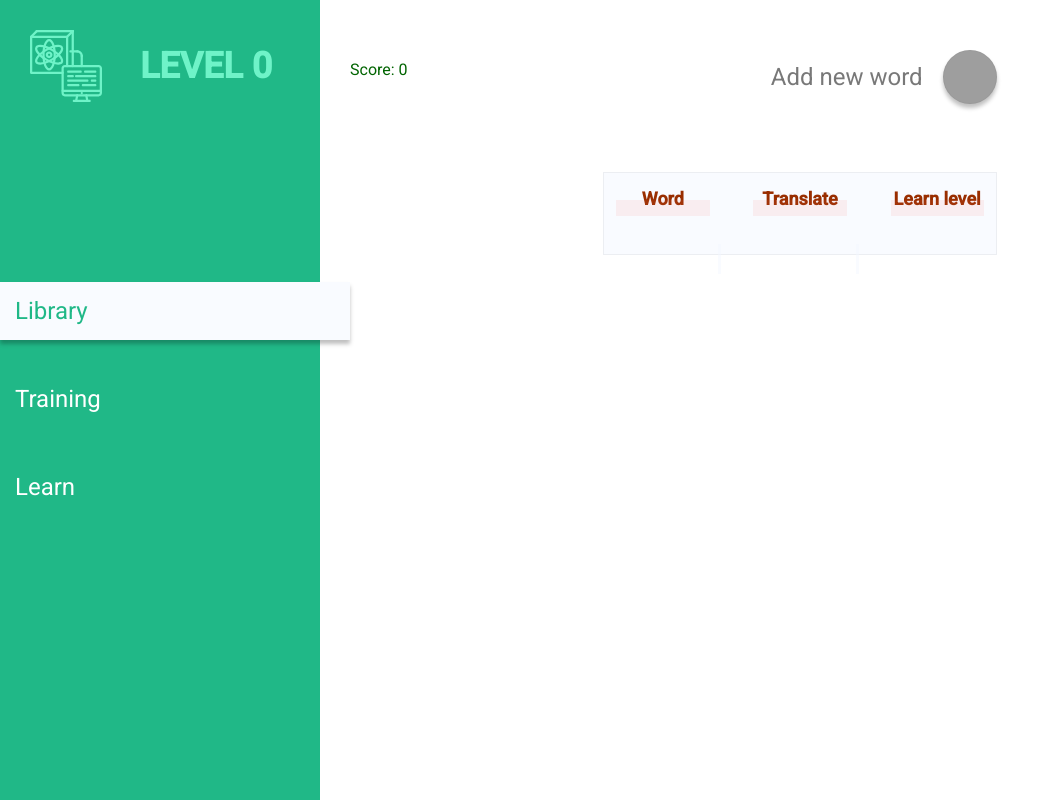
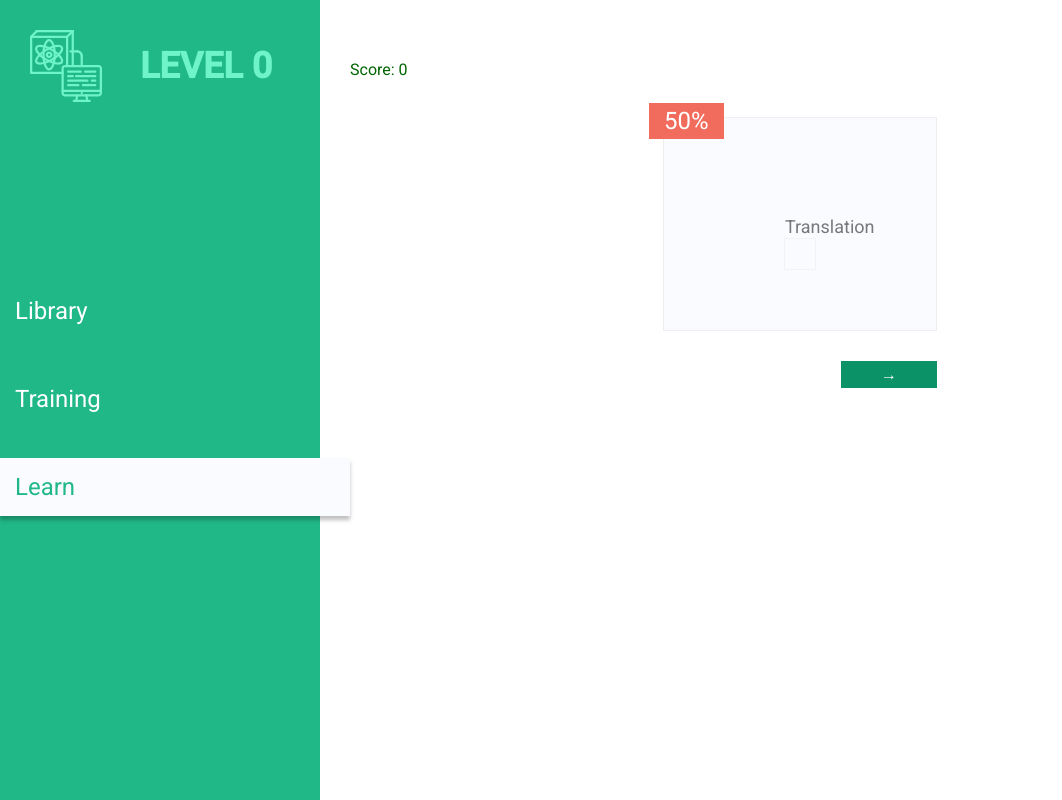
Before and after one commit to AnnaKalenik/homework_english_learn, a React (Create React App) app in the folder english-learn/: page /learn in a window 1280 px wide. Shown: the top 800 px of the page, without its empty margins (0-1062 px from the left). Built offline with nearby package versions, Linux system fonts and the light colour scheme; grey boxes are pictures that could not be loaded.

Commit message:
completed hw_15 part 3

```diff
--- a/english-learn/package.json
+++ b/english-learn/package.json
@@ -8,6 +8,7 @@
     "@testing-library/user-event": "^12.1.10",
     "react": "^17.0.1",
     "react-dom": "^17.0.1",
+    "react-router-dom": "^5.2.0",
     "react-scripts": "4.0.0",
     "web-vitals": "^0.2.4"
   },
--- a/english-learn/src/App.css
+++ b/english-learn/src/App.css
@@ -22,15 +22,17 @@ body {
   padding: 150px 0 0 0;
 }
 
-.nav-container li {
+.nav-container a {
   padding: 15px;
   font-style: normal;
   font-weight: normal;
   font-size: 24px;
   line-height: 28px;
+  text-decoration: none;
+  color: white;
 }
 
-.active {
+a.active {
   background: #F9FBFF;
   color: #20B887;
   box-shadow: 0px 4px 4px rgba(0, 0, 0, 0.25);
@@ -70,10 +72,16 @@ body {
   border-radius: 50%;
 }
 
-.btn-round.add {
+.btn-round.add,
+.btn-round.close {
   background-image: url("./images/add.svg");
   background-position: center;
   background-repeat: no-repeat;
+  transition: .2s linear;
+}
+
+.btn-round.close {
+  transform: rotate(45deg);
 }
 
 .app-wrapper {
@@ -134,7 +142,7 @@ body {
   content: '';
   position: absolute;
   right: 0;
-  top: 20px;
+  top: 0;
   width: 3px;
   background: rgba(242, 246, 254, 0.46);
   height: 100%;
@@ -142,13 +150,12 @@ body {
 
 .library-container > div  {
   display: grid;
-  grid-template-columns: repeat(3, 1fr);
+  grid-template-columns: repeat(4, 1fr);
   column-gap: 20px;
   font-style: normal;
   font-weight: normal;
   font-size: 24px;
   line-height: 28px;
-
   color: #836344;
 }
 
@@ -192,5 +199,86 @@ body {
   align-items: start;
   grid-auto-flow: row;
   align-content: flex-start;
-  row-gap: 68px;
+  row-gap: 60px;
 }
+
+.learn-wrapper {
+  display: grid;
+  align-items: center;
+  align-content: start;
+  margin-top: 117px;
+  justify-content: center;
+  row-gap: 30px;
+}
+
+.learn-container {
+  display: grid;
+  row-gap: 60px;
+  position: relative;
+  background: rgba(242, 246, 254, 0.46);
+  border: 1px solid rgba(0, 0, 0, 0.05);
+  box-sizing: border-box;
+  padding: 60px 120px;
+}
+
+.percentage {
+  position: absolute;
+  background: #F26C5E;
+  color: white;
+  font-size: 24px;
+  line-height: 28px;
+  top: -15px;
+  left: -15px;
+  padding: 4px 15px;
+}
+
+.word-translation {
+  font-size: 72px;
+  line-height: 84px;
+  color: #004828;
+}
+
+.word-container {
+  position: relative;
+  border: 1px solid rgba(0, 0, 0, 0.03);
+  box-sizing: border-box;
+  text-align: center;
+  padding: 15px;
+}
+
+.description-label {
+  position: absolute;
+  top: -23px;
+  left: 0;
+  font-size: 18px;
+  line-height: 21px;
+  color: rgba(0, 0, 0, 0.52);
+}
+
+.word {
+  font-weight: 300;
+  font-size: 48px;
+  line-height: 56px;
+  color: #1AAD7E;
+}
+
+.btn-next {
+  justify-self: end;
+  padding: 4px 40px;
+  background-color: #0C9267;
+  color: white;
+}
+
+.btn-repeat {
+  background-color: #0C9267;
+  color: white;
+  padding: 20px;
+  margin: 30px auto;
+  border-radius: 50%;
+  width: 85px;
+  height: 85px;
+  font-size: 40px;
+  display: grid;
+  justify-content: center;
+  align-items: center;
+}
--- a/english-learn/src/App.js
+++ b/english-learn/src/App.js
@@ -1,17 +1,24 @@
 import React from 'react';
+import {BrowserRouter, Route} from "react-router-dom";
 import './App.css';
 import Nav from './Components/Nav/Nav';
 import Score from './Components/Score';
-import Page from './Components/Page';
+import Library from './Components/Library';
+import Training from './Components/Training';
+import Learn from './Components/Learn';
 
 const App = () => {
   let score = '0';
   return (
+    <BrowserRouter>
       <div className="app-wrapper">
-          <Nav />
-          <Score score={score} />
-          <Page />
+        <Score score={score} />
+        <Nav />
+        <Route path='/library' component={Library} />
+        <Route path='/training' component={Training} />
+        <Route path='/learn' component={Learn} />
       </div>
+    </BrowserRouter>
   );
 };
 
--- /dev/null
+++ b/english-learn/src/Components/Learn.jsx
@@ -0,0 +1,46 @@
+import React, {useState} from 'react';
+
+const Learn = () => {
+    const library = JSON.parse(localStorage.getItem('librery')) || [{id: '', word: '', translate: ''}];
+    const [index, setIndex] = useState(0);
+    const [end, setEnd] = useState(false);
+    const word = library[index];
+
+    const repeatLearn = () => {
+        setEnd(false);
+        setIndex(0);
+    };
+
+    const nextWord = () => {
+        if((library.length - 1) !== index) {
+            setIndex(index + 1)
+        } else {
+            setEnd(true);
+        };
+    };
+
+    return (
+        <div className="learn-wrapper">
+            <div className="learn-container">
+                {!end ? <div className="percentage">50%</div> : null}
+
+                <div className="word-translation">
+                    {!end ? word.translate :
+                    <div>
+                        'Well Done!'
+                        <div onClick={repeatLearn} className="btn-repeat">&#10227;</div>
+                    </div>}
+                </div>
+
+                {!end ? <div className="word-container">
+                    <span className="description-label">Translation</span>
+                    <span className="word">{word.word}</span>
+                </div> : null}
+            </div>
+            {!end ? <div onClick={nextWord} className="btn-next">&#8594;</div>
+                : null}
+        </div>
+    );
+};
+
+export default Learn;
--- a/english-learn/src/Components/Page.jsx
+++ b/english-learn/src/Components/Library.jsx
@@ -1,10 +1,10 @@
 import React from 'react';
 
-class Page extends React.Component {
+class Library extends React.Component {
     constructor(props) {
         super(props);
         this.state = {
-            isOpen: true,
+            isOpen: false,
             translation: '',
             value: '',
             library: JSON.parse(localStorage.getItem('librery')) || [{id: '', word: '', translate: ''}]
@@ -17,11 +17,8 @@ class Page extends React.Component {
 
     componentDidMount() {
         document.addEventListener('keydown', (event) => {
-            console.log('hi');
             if (this.state.value.length > 0 && this.state.isOpen && event.key === 'Enter') {
                 this.addWordToLibrary();
-
-                console.log('hello');
             };
         });
     }
@@ -30,6 +27,14 @@ class Page extends React.Component {
         this.setState(prevState => ({
             isOpen: !prevState.isOpen
         }));
+    }
+
+    async removeWordFromLibrary(index) {
+        await this.setState(prevState => ({
+            library: prevState.library.filter((word, i) => i !== index)
+        }));
+
+        await localStorage.setItem('library', JSON.stringify(this.state.library));
     }
 
     async addWordToLibrary() {
@@ -47,11 +52,16 @@ class Page extends React.Component {
             };
 
             await this.setState(prevState => ({
-                library: [...prevState.library, {id: this.state.value.length, word: this.state.value, translate: this.state.translation}]
+                library: [...prevState.library, {id: this.state.library.length, word: this.state.value, translate: this.state.translation}]
             }));
 
             await localStorage.setItem('library', JSON.stringify(this.state.library));
-            console.log(this.state);
+
+            await this.changeMode();
+
+            await this.setState( () => ({
+                translation: ''
+            }));
         }
         catch (error) {
             console.log(error);
@@ -70,7 +80,7 @@ class Page extends React.Component {
             <div className="page-container">
 
                 <div className="add-word-container">
-                    {this.state.isOpen ?
+                    {!this.state.isOpen ?
                         <span className="label-title">Add new word</span> :
                         <div>
                             <input onChange={this.getValue} placeholder="Enter new word" />
@@ -78,7 +88,7 @@ class Page extends React.Component {
                             <button onClick={this.addWordToLibrary} className="btn-round check">✓</button>
                         </div>
                     }
-                    <button onClick={this.changeMode} className="btn-round add"></button>
+                    <button onClick={this.changeMode} className={this.state.isOpen ? 'btn-round close' : 'btn-round add'}></button>
                 </div>
 
                 <div className="library-container">
@@ -87,8 +97,8 @@ class Page extends React.Component {
                         <div>Translate</div>
                         <div>Learn level</div>
                     </div>
-                    {this.state.library.map(word => (
-                        <div>
+                    {this.state.library.map((word, index) => (
+                        <div key={index}>
                             <div>
                                 {word.id}
                             </div>
@@ -98,6 +108,7 @@ class Page extends React.Component {
                             <div>
                                 {word.translate}
                             </div>
+                            <div onClick={() => this.removeWordFromLibrary(index)}>Delete</div>
                         </div>
                     ))}
                 </div>
@@ -107,4 +118,4 @@ class Page extends React.Component {
     }
 }
 
-export default Page;
+export default Library;
--- a/english-learn/src/Components/Nav/Nav.jsx
+++ b/english-learn/src/Components/Nav/Nav.jsx
@@ -1,14 +1,15 @@
 import React from 'react';
-import LogoContainer from './LogoContainer'
+import LogoContainer from './LogoContainer';
+import {NavLink} from "react-router-dom";
 
 const Nav = () => {
     return (
         <nav className="nav">
             <LogoContainer level={'0'} />
             <ul className="nav-container">
-                <li className="active">Library</li>
-                <li>Training</li>
-                <li>Learn</li>
+                <NavLink to='/library'>Library</NavLink>
+                <NavLink to='/training'>Training</NavLink>
+                <NavLink to='/learn'>Learn</NavLink>
             </ul>
         </nav>
     );
--- /dev/null
+++ b/english-learn/src/Components/Training.jsx
@@ -0,0 +1,9 @@
+import React from 'react';
+
+const Training = () => {
+   return (
+    <div>Training</div>
+   )
+};
+
+export default Training;
```
Also changed, not shown: 1 other file (tests, documents, lock files or other folders).
